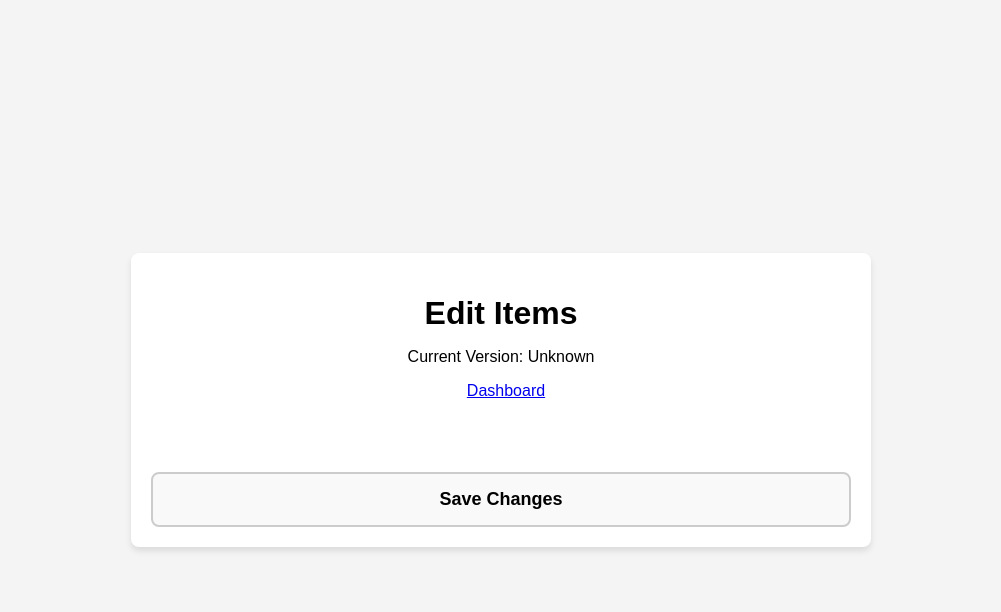
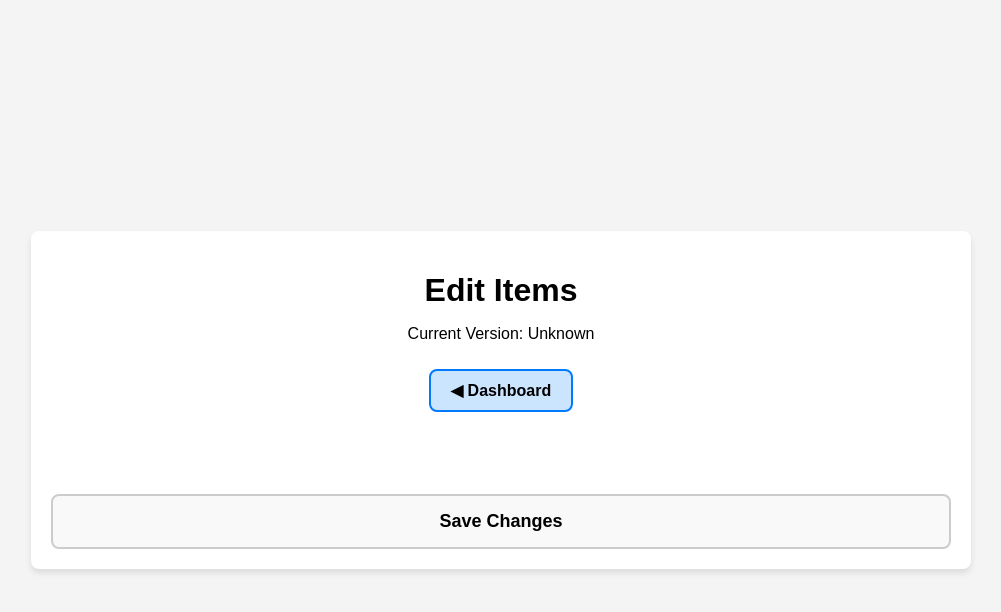
Before and after one commit to ArsenZv/hometasks-dashboard, a Flask app: page /edit in a window 1280 px wide. Shown: the top 612 px of the page, without its empty margins (139-1140 px from the left). Run offline with Flask 3, Linux system fonts and the light colour scheme.

Commit message:
button to go back to dashboard updated

```diff
--- a/static/styles.css
+++ b/static/styles.css
@@ -15,7 +15,7 @@ body {
     padding: 20px;
     border-radius: 8px;
     box-shadow: 0 4px 6px rgba(0, 0, 0, 0.1);
-    width: min(90vw, 700px);
+    width: min(90vw, 900px);
 }
 
 #app h1 {
@@ -29,8 +29,8 @@ body {
 #todo-list {
     list-style: none;
     padding: 0;
-    max-height: 300px; /* Set a static height */
-    overflow-y: auto; /* Enable vertical scrolling */
+    /* max-height: 300px; */ /* Removed to allow full expansion */
+    /* overflow-y: auto; */ /* Removed scrolling */
     /* border: 1px solid #ccc;  */
     padding: 10px; /* Optional: Add padding for better spacing */
     display: grid;
@@ -508,7 +508,11 @@ input, button {
 }
 
 .edit-date {
-    flex: 3;
+    flex: 3.5;
+}
+
+.delete-button {
+    flex: 0.5;
 }
 
 .delete-button:hover {
@@ -557,6 +561,25 @@ input, button {
     border: 2px solid green;
 }
 
+.dashboard-button {
+    display: inline-block;
+    padding: 10px 20px;
+    background-color: #cce5ff; /* Dimmer blue */
+    border: 2px solid #007bff;
+    border-radius: 8px;
+    color: black;
+    font-size: 16px;
+    font-weight: bold;
+    text-decoration: none;
+    cursor: pointer;
+    transition: background-color 0.3s;
+    margin: 10px 0;
+}
+
+.dashboard-button:hover {
+    background-color: #b3d9ff;
+}
+
 /* Media Queries */
 @media (max-width: 600px) {
     #todo-list, #edit-list {
--- a/templates/edit.html
+++ b/templates/edit.html
@@ -10,7 +10,7 @@
     <div id="app">
         <h1>Edit Items</h1>
         <p id="app-version"></p>
-        <a href="/" id="dashboard-link" style="margin-left: 10px;">Dashboard</a>
+        <a href="/" id="dashboard-button" class="dashboard-button">◀ Dashboard</a>
         <ul id="edit-list">
             {% for item in items %}
                 <li class="edit-item-box">
```
